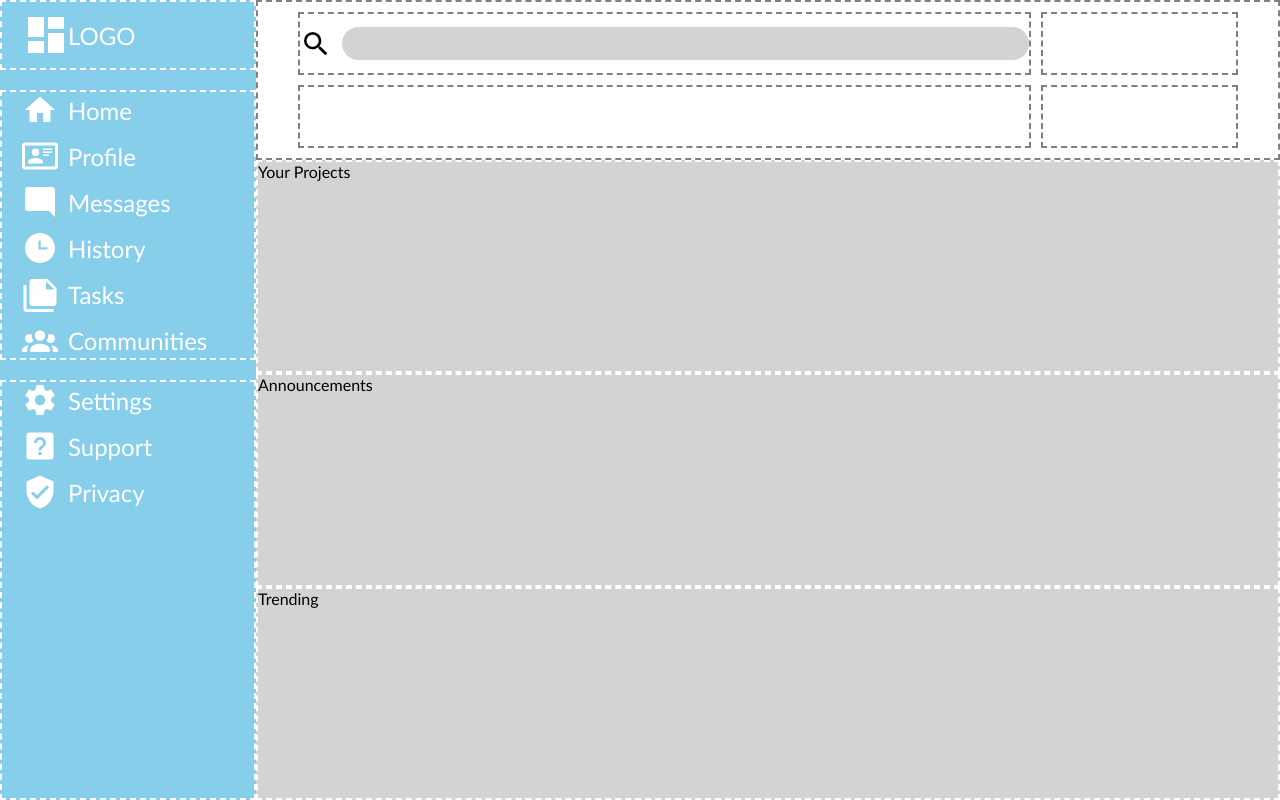
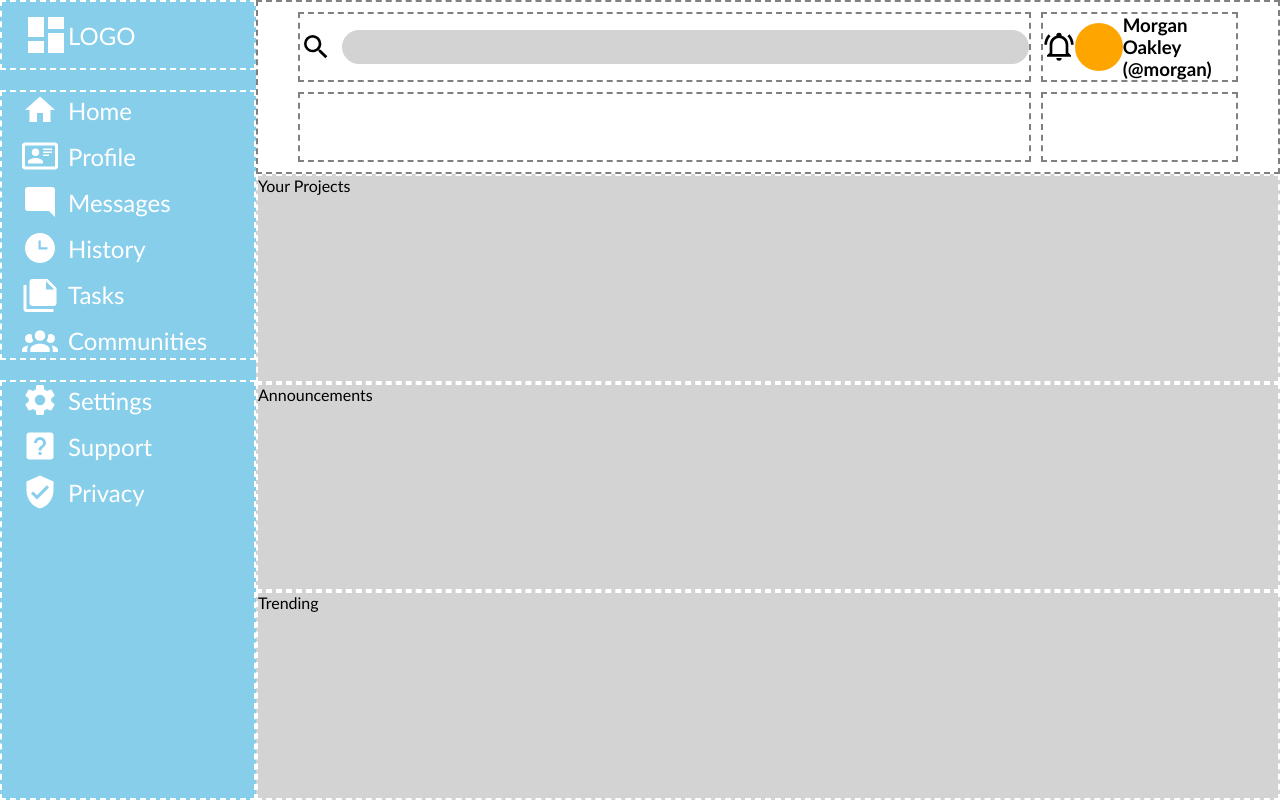
Before and after one commit to mdmn07C5/admin-dashboard, a plain HTML site: page index.html in a window 1280 px wide. Drawn offline with Linux system fonts and the light colour scheme.

Commit message:
Adds top right (profile information) of header
- Extends right part of header grid to give items more breathing space

```diff
--- a/index.html
+++ b/index.html
@@ -32,7 +32,15 @@
             <img src="./assets/search.svg" alt="">
             <input type="text" id="search-bar">
         </div>
-        <div id="top-right"></div>
+        <div id="user-profile">
+            <div id="notification">
+                <img src="./assets/notification.svg" alt="">
+            </div>
+            <div id="pfp">
+                <img src="" alt="">
+            </div>
+            <h3>Morgan Oakley (@morgan)</h3>
+        </div>
         <div id="bottom-left"></div>
         <div id="bottom-right"></div>
 
--- a/style.css
+++ b/style.css
@@ -64,7 +64,7 @@ nav > * {
     display: grid;
     grid-row: 1 / 2;
     grid-column: 2 / 3;
-    grid-template-columns: 3fr 1fr;
+    grid-template-columns: 2fr 1fr;
     grid-template-rows: 1fr 1fr;
     padding: 10px 40px;
     gap: 10px;
@@ -83,7 +83,8 @@ nav > * {
     gap: 10px;
 }
 
-#header > #search img {
+#header > #search img,
+#header #notification > img {
     height: 2em;
 }
 
@@ -94,6 +95,20 @@ nav > * {
     height: 1em;
     width: 50em;
     padding: 10px;
+}
+
+#user-profile {
+    display: grid;
+    grid-template-columns: 1fr 1fr auto;
+    align-items: center;
+    justify-items: center;
+}
+
+#pfp {
+    background-color: orange;
+    height: 3em;
+    width: 3em;
+    border-radius: 50px;
 }
 
 /* #header-top {
```
